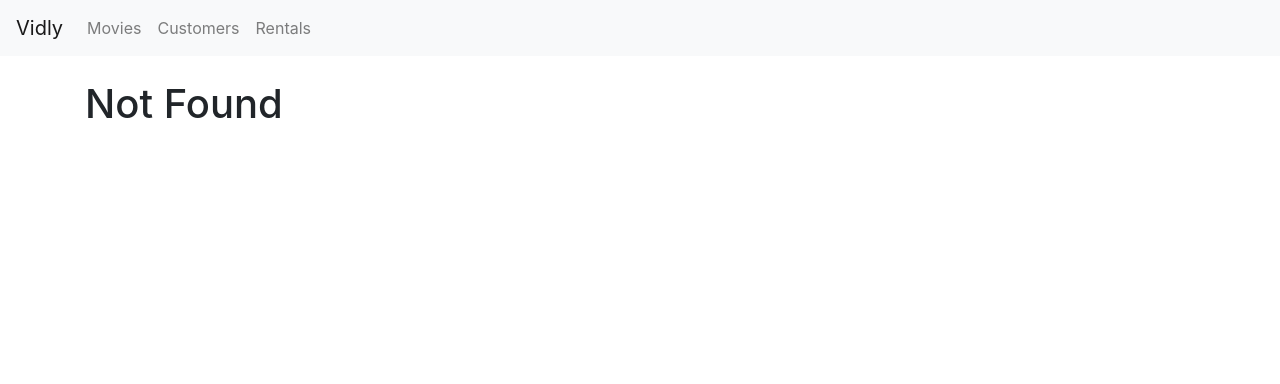
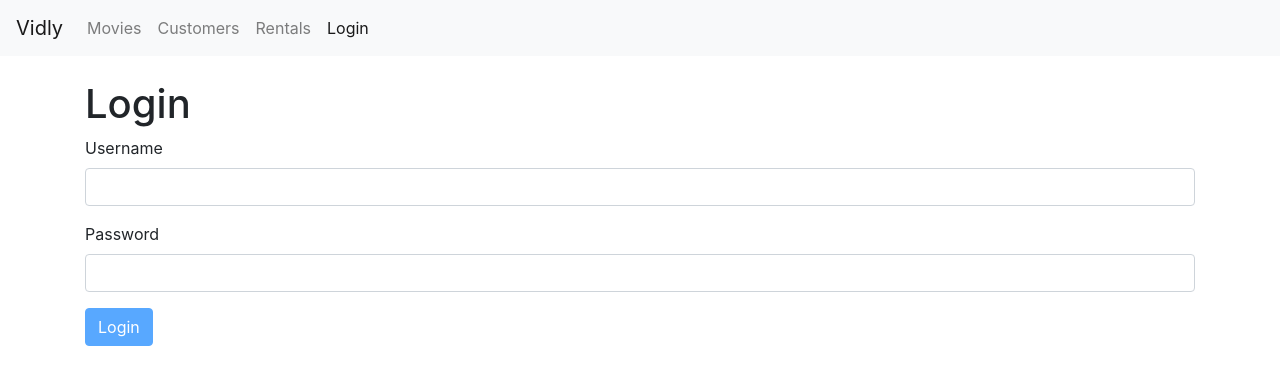
Before and after one commit to GrantRoche/LearningReactJs, a React (Create React App) app: page /login in a window 1280 px wide. Before the commit this address led to /not-found. Shown: the top 384 px of the page. Built offline with nearby package versions, Linux system fonts and the light colour scheme.

Commit message:
implementing forms

```diff
--- a/package.json
+++ b/package.json
@@ -5,6 +5,7 @@
   "dependencies": {
     "bootstrap": "^4.1.1",
     "font-awesome": "^4.7.0",
+    "joi-browser": "^13.4.0",
     "lodash": "^4.17.10",
     "prop-types": "^15.6.2",
     "query-string": "^6.1.0",
--- a/src/App.js
+++ b/src/App.js
@@ -5,6 +5,7 @@
 import MovieForm from './components/movieForm';
 import Customers from './components/customers';
 import Rentals from './components/rentals';
+import LoginForm from './components/loginForm';
 import NotFound from './components/notfound';
 import './App.css';
 
@@ -15,12 +16,14 @@
         <br/>
         <main className="container">
           <Switch>
+            <Route path="/login" component={LoginForm} />
+
             <Route path="/movies/:_id" component={MovieForm} />
             <Route path="/movies" component={Movies} />
             <Route path="/customers" component={Customers} />
             <Route path="/rentals" component={Rentals} />
+
             <Route path="/not-found" component={NotFound} />
-
             <Route path="/" exact component={Movies} />
             <Redirect to="/not-found" />
           </Switch>
--- /dev/null
+++ b/src/components/common/input.jsx
@@ -0,0 +1,20 @@
+import React from 'react';
+
+const Input = ({ name, label, value, onChange, error }) => {
+    return (
+        <div className="form-group">
+            <label htmlFor="password">{label}</label>
+            <input
+                value={value}
+                onChange={onChange}
+                id={name}
+                name={name}
+                type="text"
+                className="form-control"/>
+           {  error && <div className="alert alert-danger">{ error }</div> }
+
+        </div>
+     );
+}
+
+export default Input;
--- /dev/null
+++ b/src/components/loginForm.jsx
@@ -0,0 +1,93 @@
+import React, { Component } from 'react';
+import Joi from 'joi-browser';
+import Input from './common/input';
+
+class LoginForm extends Component {
+    state = {
+        account: { username: '', password: '' },
+        errors: {}
+    };
+
+    schema = {
+        username: Joi.string().required().label('Username'),
+        password: Joi.string().required().label('Password')
+    }
+
+    validate = () => {
+        const options = { abortEarly: false };
+        const result = Joi.validate(this.state.account, this.schema, options);
+        if(!result.error) return null;
+
+        const errors = {};
+        for(let item of result.error.details)
+            errors[item.path[0]] = item.message;
+        return errors;
+
+        // const errors = {};
+
+        // const { account } = this.state;
+        // if(account.username.trim() === '')
+        //     errors.username = 'Username is required.';
+        // if(account.password.trim() === '')
+        //     errors.password = 'Password is required.';
+
+        // return Object.keys(errors).length === 0 ? null : errors;
+    };
+
+    validateProperty = ({ name, value }) => {
+        const obj = { [name] : value };
+        const schema = { [name] : this.schema[name] };
+        const {error} = Joi.validate(obj, schema);
+        return error ? error.details[0].message : null;
+
+        // if(name === 'username'){
+        //     if(value.trim() === '') return 'Username is required.';
+        // }
+        // if(name === 'password'){
+        //     if(value.trim() === '') return 'Password is required.';
+        // }
+    };
+
+    // username = React.createRef();
+    handleChange = ({ currentTarget: input }) => {
+        const errors = {...this.state.errors};
+        const errorMessage = this.validateProperty(input);
+
+        if (errorMessage) errors[input.name] = errorMessage;
+        else delete errors[input.name];
+
+        const account = {...this.state.account};
+        account[input.name] = input.value;
+        this.setState({ account, errors });
+    };
+
+    handleSubmit = e => {
+        e.preventDefault();
+
+        //call the server
+        // const username = this.username.current.value;
+        const errors = this.validate();
+        console.log(errors)
+        this.setState({ errors: errors || {} });
+        if (errors) return;
+        console.log("Submitted");
+    };
+
+    render() {
+        const { account, errors } = this.state;
+        return (
+            <div>
+                <h1>Login</h1>
+                <form onSubmit={this.handleSubmit}>
+                    <Input name="username" label="Username" value={account.username}  onChange={this.handleChange} error={errors.username}/>
+                    <Input name="password" label="Password" value={account.password}  onChange={this.handleChange} error={errors.password}/>
+                    <button
+                        disabled = { this.validate() }
+                        className="btn btn-primary">Login</button>
+                </form>
+            </div>
+         );
+    }
+}
+
+export default LoginForm;
--- a/src/components/navbar.jsx
+++ b/src/components/navbar.jsx
@@ -13,6 +13,7 @@
                     <NavLink className="nav-item nav-link" to="/movies">Movies <span className="sr-only">(current)</span></NavLink>
                     <NavLink className="nav-item nav-link" to="/customers">Customers</NavLink>
                     <NavLink className="nav-item nav-link" to="/rentals">Rentals</NavLink>
+                    <NavLink className="nav-item nav-link" to="/login">Login</NavLink>
                 </div>
             </div>
         </nav>
```
Also changed, not shown: 1 other file (tests, documents, lock files or other folders).
